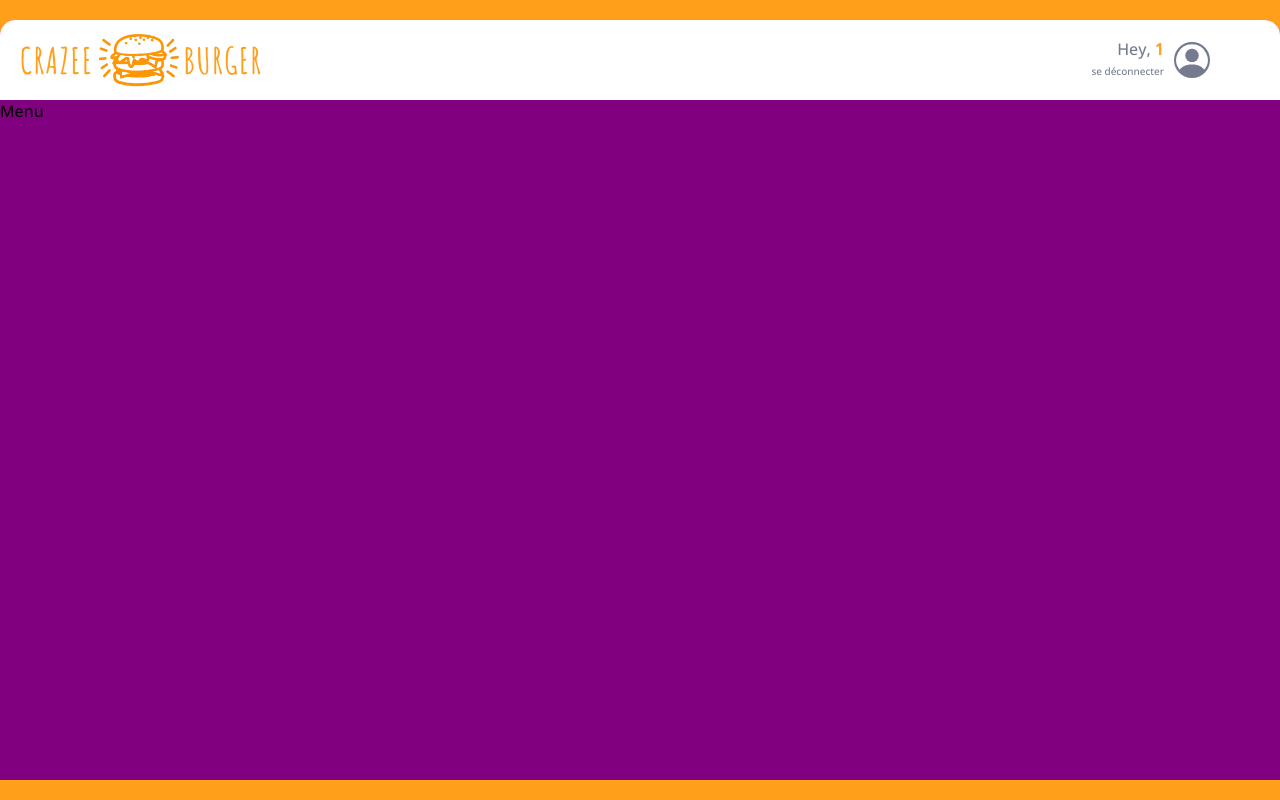
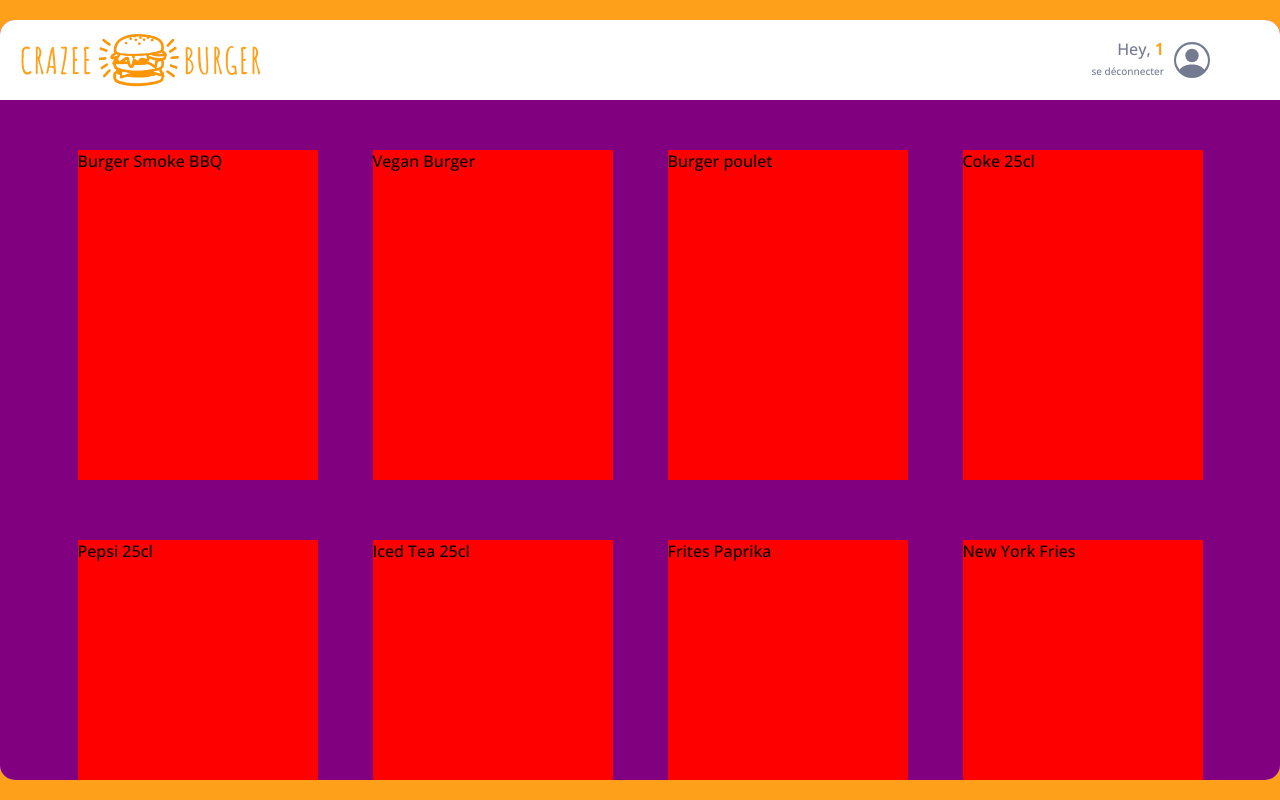
Before and after one commit to YoannDrx/crazee-burger, a React (Create React App) app: page /order/1 in a window 1280 px wide. Built offline with nearby package versions, Linux system fonts and the light colour scheme.

Commit message:
🚧 F05 : ORDER > add grid layout

```diff
--- a/src/components/pages/order/Main/Main.js
+++ b/src/components/pages/order/Main/Main.js
@@ -22,6 +22,8 @@
     /* grid-template-columns: 25% 1fr; */
     grid-template-columns: 1fr;
 
+    overflow: scroll;
+
 
     /* .basket {
         background: pink;
--- a/src/components/pages/order/Main/Menu.js
+++ b/src/components/pages/order/Main/Menu.js
@@ -1,9 +1,34 @@
+import { useState } from "react";
 import styled from "styled-components";
+import { fakeMenu1, fakeMenu2 } from "../../../../fakeData/fakeMenu";
 
 export default function Menu() {
-    return <MenuStyled className="menu">Menu</MenuStyled>;
+    const [menu, setMenu] = useState(fakeMenu2);
+
+    return (
+        <MenuStyled className="menu">
+            {menu.map((produit, index) => {
+                return (
+                    <div className="produit" key={index}>
+                        <div className="produit-name">{produit.title}</div>
+                    </div>
+                );
+            })}
+        </MenuStyled>
+    );
 }
 
 const MenuStyled = styled.div`
     background: purple;
+    display: grid;
+    grid-template-columns: repeat(4,1fr);
+    grid-row-gap: 60px;
+    padding: 50px 50px 150px;
+    justify-items: center;
+
+    .produit{
+        background: red;
+        width: 240px;
+        height: 330px;
+    }
 `;
```
